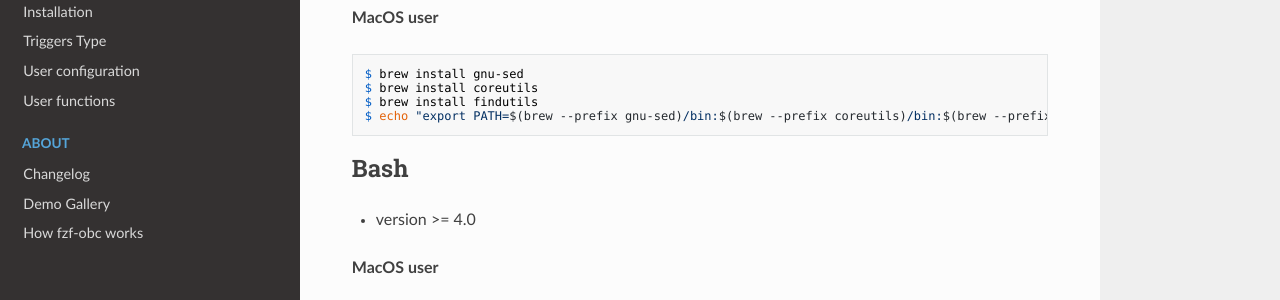
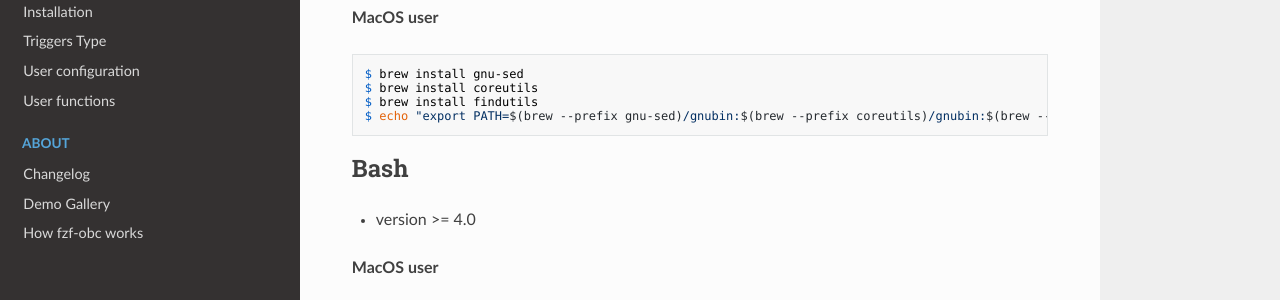
Before and after one commit to rockandska/fzf-obc, an MkDocs documentation site: the page built from docs/prerequisites.md, in a window 1280 px wide and 900 px high. Shown: the part 258-558 px from the top of the window. Built offline with MkDocs 1.6.1, drawn with Linux system fonts in a browser that asks for light colours; nearby versions of some CDN libraries.

Commit message:
Fix setup instructions in prerequisites.md

````diff
--- a/docs/prerequisites.md
+++ b/docs/prerequisites.md
@@ -10,7 +10,7 @@
 $ brew install gnu-sed
 $ brew install coreutils
 $ brew install findutils
-$ echo "export PATH=$(brew --prefix gnu-sed)/bin:$(brew --prefix coreutils)/bin:$(brew --prefix findutils)/bin:$PATH" >> ~/.bash_profile
+$ echo "export PATH=$(brew --prefix gnu-sed)/gnubin:$(brew --prefix coreutils)/gnubin:$(brew --prefix findutils)/gnubin:\$PATH" >> ~/.bash_profile
 ```
 
 ## Bash
````
